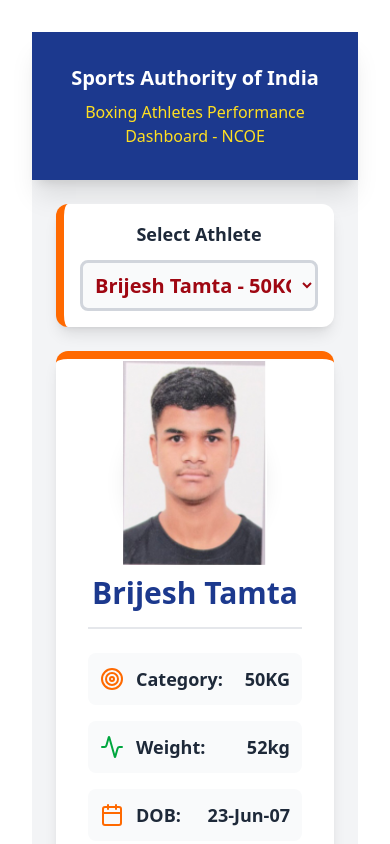
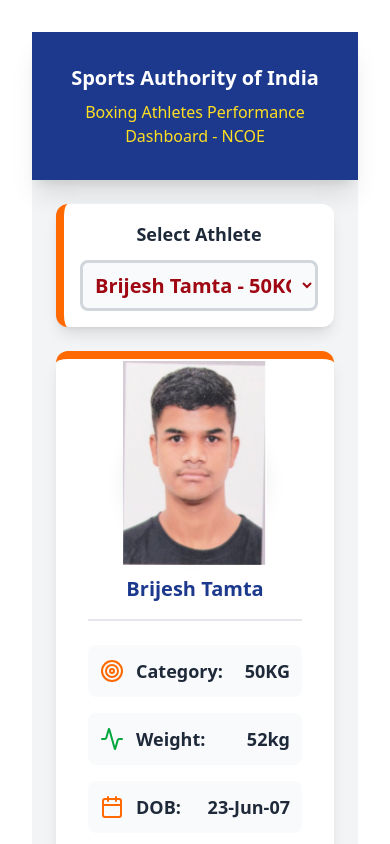
Before and after one commit to BangaruNaiduEarle/sai, a React app: page / in a window 390 px wide. Shown: the top 844 px of the page. Built offline with nearby package versions, Linux system fonts and the light colour scheme; the HTML template or start-up script is replaced by a standard one.

Commit message:
text update

```diff
--- a/src/sai_boxing.jsx
+++ b/src/sai_boxing.jsx
@@ -110,7 +110,7 @@
                   {athleteData.main?.img ? <img src={athleteData.main?.img} alt={athleteData.main?.img} className="object-cover" /> : <User className="w-20 h-20 text-white" />}
                 </div>
               </div>
-              <h2 className="text-3xl font-bold text-center text-blue-900 mb-6 border-b-2 border-gray-200 pb-4">
+              <h2 className="text-xl md:text-3xl font-bold text-center text-blue-900 mb-6 border-b-2 border-gray-200 pb-4">
                 {selectedAthlete}
               </h2>
 
```
